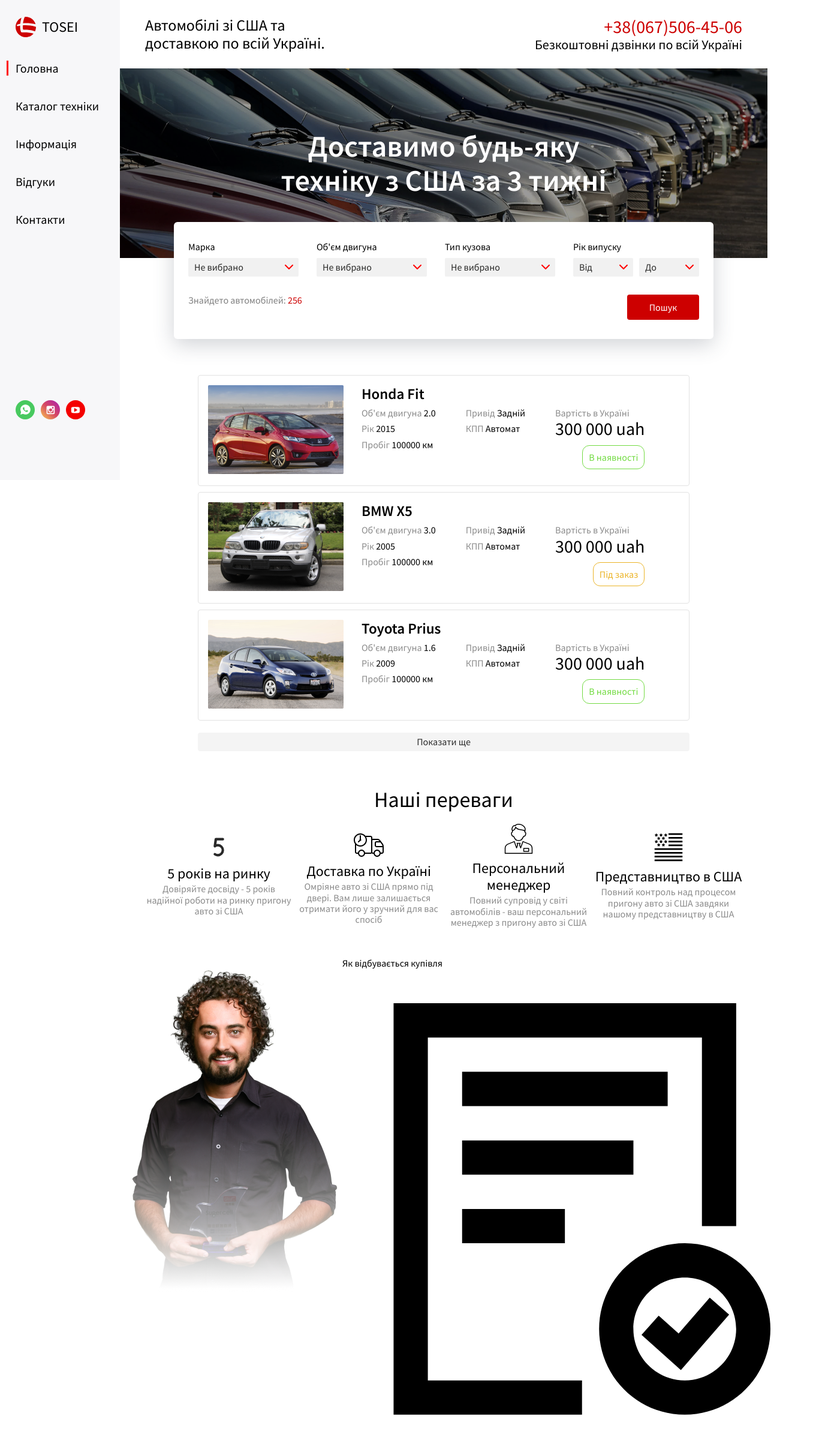
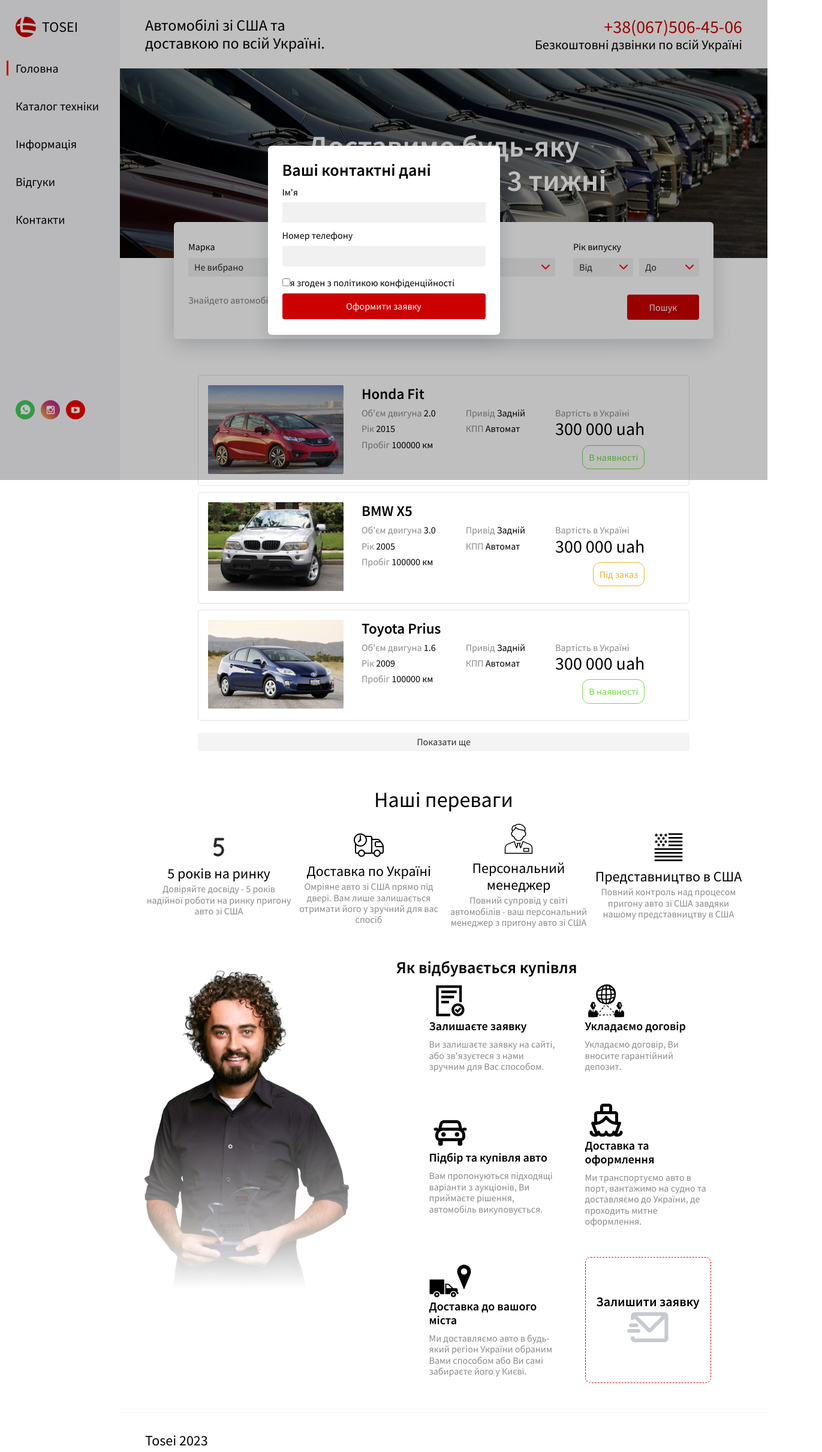
Before and after one commit to theromanovich/toscar, a Next.js app: page / in a window 1280 px wide. Shown: the top 2420 px of the page at 60% size, 1371 px wide, since content can reach past the window. Built offline with nearby package versions, Linux system fonts and the light colour scheme.

Commit message:
add privacy-policy

```diff
--- a/src/components/HowToBuy/HowToBuy.js
+++ b/src/components/HowToBuy/HowToBuy.js
@@ -6,6 +6,7 @@
   DeliveryItem,
   LeaveRequestIcon
 } from './HowToBuyIcons'
+import Modal from './Modal'
 
 const HowToBuy = () => {
   return (
@@ -44,7 +45,7 @@
             </div>
             <div className='buy__points-item'>
               <ShippingIcon />
-              <div className='title'>Доставка в Україну та оформлення</div>
+              <div className='title'>Доставка та оформлення</div>
               <div className='descr'>
                 Ми транспортуємо авто в порт, вантажимо на судно та доставляємо
                 до України, де проходить митне оформлення.
@@ -59,11 +60,13 @@
               </div>
             </div>
             <div className='buy__points-item'>
+              Залишити заявку
               <LeaveRequestIcon />
             </div>
           </div>
         </div>
       </div>
+      <Modal />
     </div>
   )
 }
--- a/src/components/HowToBuy/HowToBuyIcons.js
+++ b/src/components/HowToBuy/HowToBuyIcons.js
@@ -1,7 +1,7 @@
 export const RequestIcon = () => {
   return (
     <svg
-      width='800px'
+      width='80px'
       height='800px'
       viewBox='0 0 1024 1024'
       class='icon'
--- /dev/null
+++ b/src/components/HowToBuy/Modal.js
@@ -0,0 +1,26 @@
+import Link from 'next/link'
+const Modal = () => {
+  return (
+    <div className='modal'>
+      <div className='modal__overlay'>
+        <div className='modal__content'>
+          <div className='title'>Ваші контактні дані</div>
+          <label htmlFor='username'>Ім'я</label>
+          <input type='text' id='username' required />
+          <label htmlFor='phone-num'>Номер телефону</label>
+          <input type='text' id='phone-num' required />
+          <div className='checkbox'>
+            {' '}
+            <input type='checkbox' id='check' required />
+            <label htmlFor=''>
+              я згоден з{' '}
+              <Link href='/privacy-policy'>політикою конфіденційності</Link>
+            </label>
+          </div>
+          <button>Оформити заявку</button>
+        </div>
+      </div>
+    </div>
+  )
+}
+export default Modal
--- a/src/components/Layout/Layout.js
+++ b/src/components/Layout/Layout.js
@@ -2,7 +2,7 @@
 import Footer from '../Footer/Footer'
 import Hero from '../Hero/Hero'
 import Form from '../Form/Form'
-import Blog from '../../../alpina-ui/src/components/Blog/Blog'
+// import Blog from '../../../alpina-ui/src/components/Blog/Blog'
 import DelivererCard from '../DelivererCard/DelivererCard'
 import Filter from '../Filter/Filter'
 import SideBarMenu from '../SideBarMenu/SideBarMenu'
--- a/src/style/block/howToBuy.scss
+++ b/src/style/block/howToBuy.scss
@@ -1,10 +1,62 @@
 .buy {
   padding-left: 200px;
   margin-top: 50px;
+  margin-bottom: 50px;
   &__container {
     width: 1200px;
+    padding: 0 20px;
     max-width: 100%;
     margin: 0 auto;
     display: flex;
+    gap: 50px;
+  }
+
+  &__points {
+    display: flex;
+    flex-wrap: wrap;
+    align-items: center;
+    justify-content: center;
+    gap: 50px;
+    &-item {
+      width: 210px;
+      display: flex;
+      flex-direction: column;
+      &:last-child {
+        cursor: pointer;
+        display: flex;
+        align-items: center;
+        justify-content: center;
+        border: 2px dotted red;
+        font-size: 22px;
+        font-weight: bold;
+        height: 210px;
+        border: 1px dashed #cd0000;
+        border-radius: 9px;
+      }
+      .title {
+        font-size: 20px;
+        color: black;
+        font-weight: bold;
+      }
+      .descr {
+        color: #8b8b8b;
+        margin-top: 10px;
+      }
+      svg {
+        width: 70px;
+        height: 60px;
+      }
+    }
+  }
+  &__info {
+    .title {
+      &:nth-child(1) {
+        padding-left: 20px;
+        font-size: 28px;
+        color: black;
+        font-weight: bold;
+        margin-bottom: 10px;
+      }
+    }
   }
 }
--- /dev/null
+++ b/src/style/block/modal.scss
@@ -0,0 +1,44 @@
+.modal {
+  position: absolute;
+  left: 50%;
+  top: 50%;
+  z-index: 15;
+  transform: translate(-50%, -50%);
+  &__overlay {
+    background: rgba(0, 0, 0, 0.25);
+    width: 100%;
+    width: 100vw;
+    height: 100vh;
+    display: flex;
+    align-items: center;
+    justify-content: center;
+  }
+  &__content {
+    background: #ffffff;
+    box-shadow: 0px 9px 34px rgba(58, 68, 83, 0.24);
+    border-radius: 6px;
+    display: flex;
+    flex-direction: column;
+    height: 315px;
+    padding: 24px;
+    .title {
+      font-size: 28px;
+      font-weight: bold;
+      margin-bottom: 12px;
+    }
+    input {
+      border: none;
+      padding: 8px 16px;
+      margin-top: 8px;
+      margin-bottom: 12px;
+    }
+    button {
+      padding: 12px 16px;
+      border: none;
+      width: 339px;
+      color: white;
+      background: #cd0000;
+      border-radius: 4px;
+    }
+  }
+}
--- /dev/null
+++ b/src/style/block/privacyPolicy.scss
@@ -0,0 +1,19 @@
+.privacy-policy {
+  width: 1200px;
+  max-width: 100%;
+  margin: 0 auto;
+  padding: 50px 0px 50px 200px;
+  .title {
+    text-align: center;
+    font-weight: bold;
+    font-size: 26px;
+    margin-bottom: 20px;
+  }
+  span {
+    font-size: 18px;
+    font-weight: bold;
+  }
+  li {
+    margin-bottom: 10px;
+  }
+}
--- a/src/style/global.scss
+++ b/src/style/global.scss
@@ -20,6 +20,8 @@
 @import 'block/information.scss';
 @import 'block/benefits.scss';
 @import 'block/howToBuy.scss';
+@import 'block/modal.scss';
+@import 'block/privacyPolicy.scss';
 
 * {
   margin: 0;
```
Also changed, not shown: src/pages/privacy-policy/index.js (added, +72 -0 lines), 2 other files (tests, documents, lock files or other folders).
